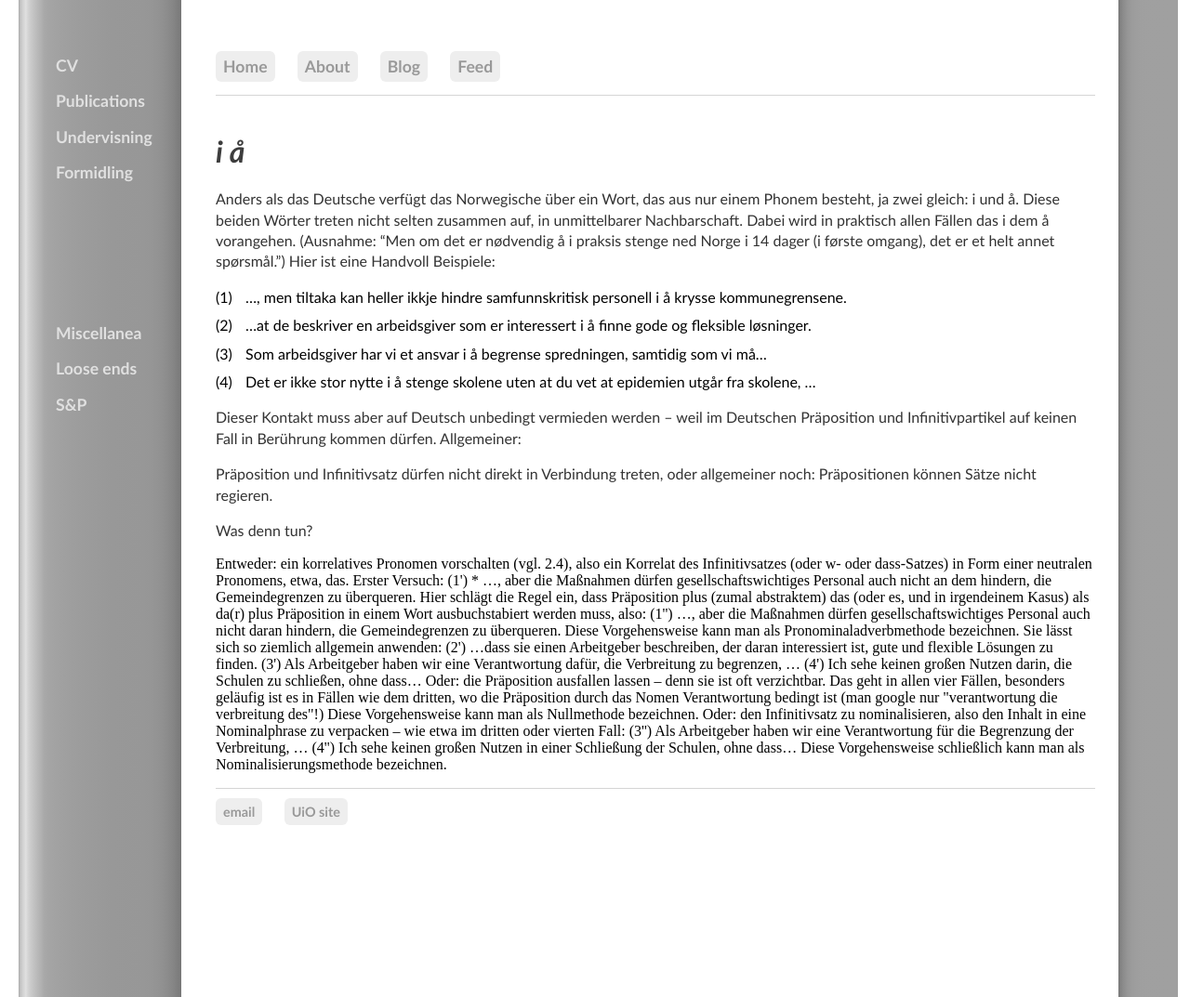
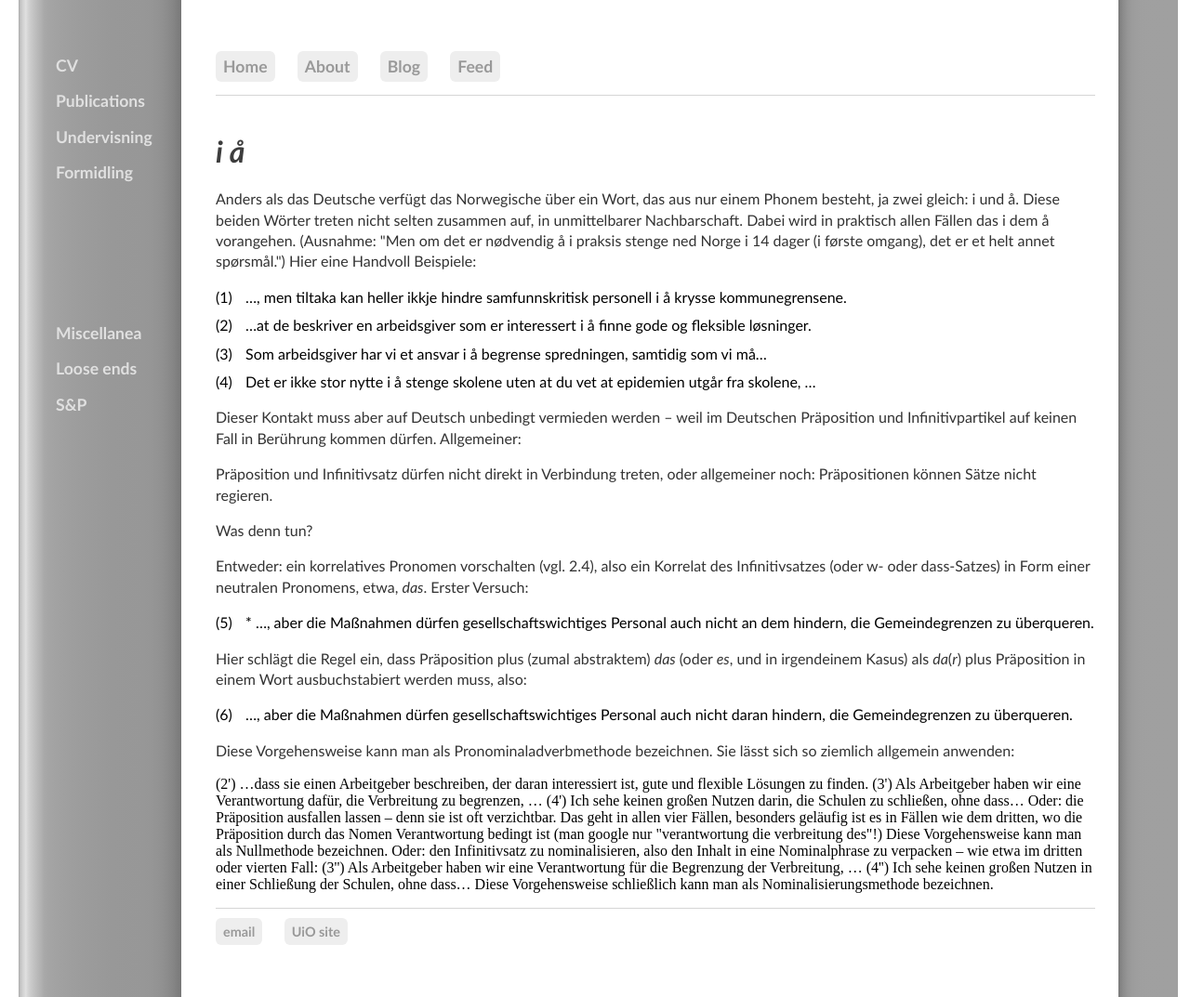
Before and after one commit to kjelljs/kjelljs.github.io, a Jekyll site: the page built from courses/kontrast/iå.html, in a window 1280 px wide and 1073 px high. Shown: the whole window at 93% size. Built offline with Jekyll 4.4.1, drawn with Linux system fonts in a browser that asks for light colours.

Commit message:
Update iå.html

```diff
--- a/courses/kontrast/iå.html
+++ b/courses/kontrast/iå.html
@@ -24,9 +24,8 @@ ol li::before {
 <div class="ingress"><p></p></div>
 <p>Anders als das Deutsche verfügt das Norwegische über ein Wort, das aus nur einem Phonem besteht, ja zwei gleich: i und å.
 
-Diese beiden Wörter treten nicht selten zusammen auf, in unmittelbarer Nachbarschaft. Dabei wird in praktisch allen Fällen das i dem å vorangehen. (Ausnahme: “Men om det er nødvendig å i praksis stenge ned Norge i 14 dager (i første omgang), det er et helt annet spørsmål.”)
-
-Hier ist eine Handvoll Beispiele:
+Diese beiden Wörter treten nicht selten zusammen auf, in unmittelbarer Nachbarschaft. Dabei wird in praktisch allen Fällen das i dem å vorangehen. (Ausnahme: "Men om det er nødvendig å i praksis stenge ned Norge i 14 dager (i første omgang), det er et helt annet spørsmål.")
+  Hier eine Handvoll Beispiele:</p>
 <ol style="counter-reset: item 0">
 <li>…, men tiltaka kan heller ikkje hindre samfunnskritisk personell i å krysse kommunegrensene.
   </li>
@@ -42,15 +41,15 @@ Hier ist eine Handvoll Beispiele:
 
 <p>Was denn tun?</p>
 
-Entweder: ein korrelatives Pronomen vorschalten (vgl. 2.4), also ein Korrelat des Infinitivsatzes (oder w- oder dass-Satzes) in Form einer neutralen Pronomens, etwa, das. Erster Versuch:
+<p>Entweder: ein korrelatives Pronomen vorschalten (vgl. 2.4), also ein Korrelat des Infinitivsatzes (oder w- oder dass-Satzes) in Form einer neutralen Pronomens, etwa, <i>das</i>. Erster Versuch:</p>
 
-(1')  * …, aber die Maßnahmen dürfen gesellschaftswichtiges Personal auch nicht an dem hindern, die Gemeindegrenzen zu überqueren.
+<ol style="counter-reset: item 4"><li>* …, aber die Maßnahmen dürfen gesellschaftswichtiges Personal auch nicht an dem hindern, die Gemeindegrenzen zu überqueren.</li></ol>
 
-Hier schlägt die Regel ein, dass Präposition plus (zumal abstraktem) das (oder es, und in irgendeinem Kasus) als da(r) plus Präposition in einem Wort ausbuchstabiert werden muss, also:
+<p>Hier schlägt die Regel ein, dass Präposition plus (zumal abstraktem) <i>das</i> (oder <i>es</i>, und in irgendeinem Kasus) als <i>da</i>(<i>r</i>) plus Präposition in einem Wort ausbuchstabiert werden muss, also:</p>
 
-(1'')  …, aber die Maßnahmen dürfen gesellschaftswichtiges Personal auch nicht daran hindern, die Gemeindegrenzen zu überqueren.
+<ol style="counter-reset: item 5"><li>…, aber die Maßnahmen dürfen gesellschaftswichtiges Personal auch nicht daran hindern, die Gemeindegrenzen zu überqueren.</li></ol>
 
-Diese Vorgehensweise kann man als Pronominaladverbmethode bezeichnen. Sie lässt sich so ziemlich allgemein anwenden:
+<p>Diese Vorgehensweise kann man als Pronominaladverbmethode bezeichnen. Sie lässt sich so ziemlich allgemein anwenden:</p>
 
 (2')  …dass sie einen Arbeitgeber beschreiben, der daran interessiert ist, gute und flexible Lösungen zu finden.
 
```
